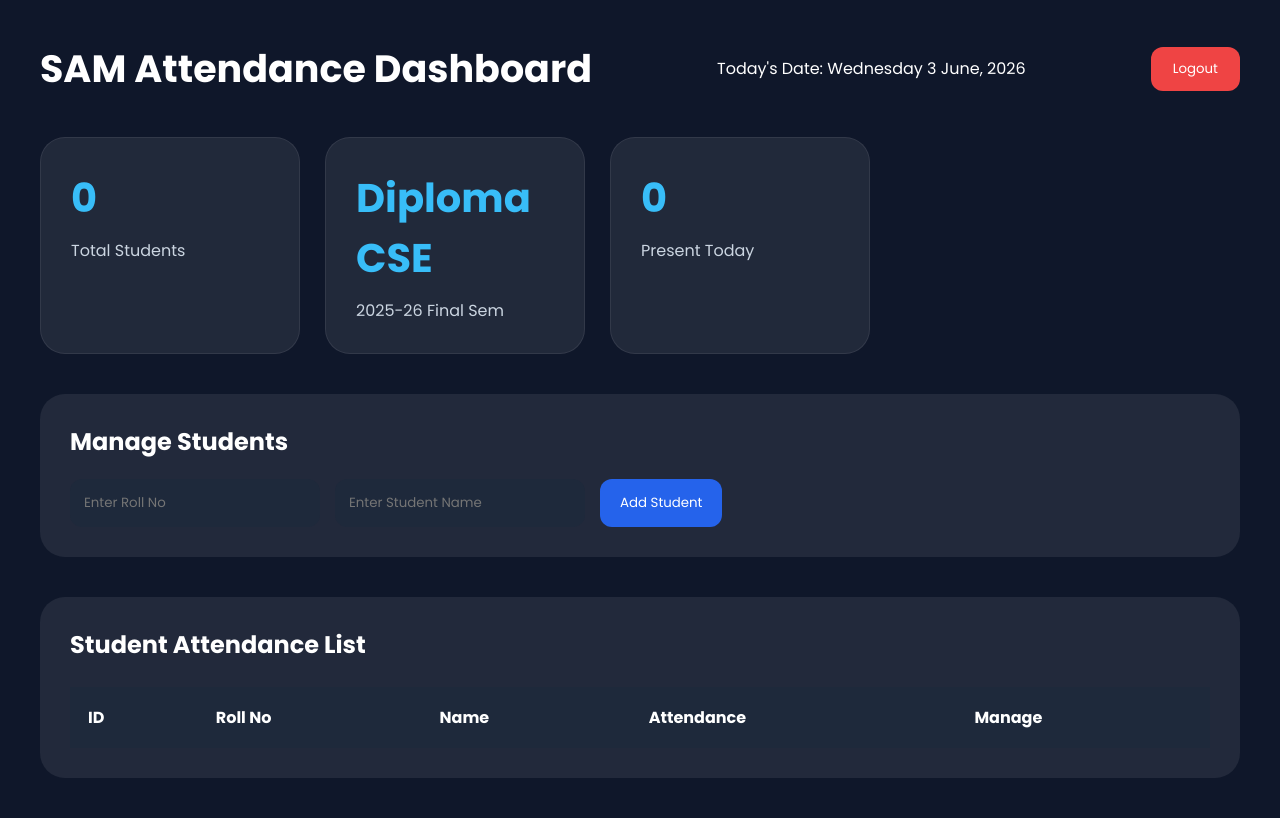
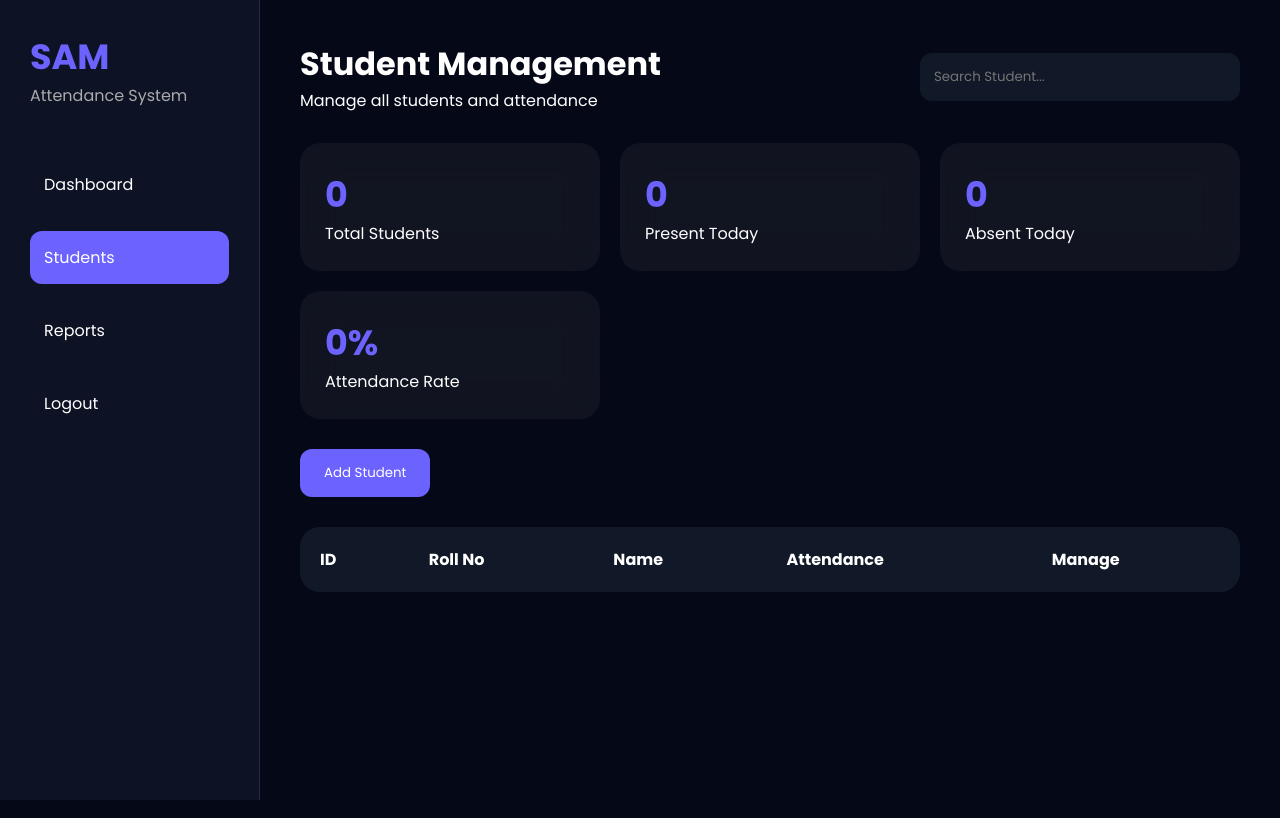
Before and after one commit to Ristel7/SAM-Attendance-System, a Flask app: page /dashboard in a window 1280 px wide. Run offline with Flask 3, Linux system fonts and the light colour scheme; the visitor is signed in with stand-in values (Sample User, id 1); data that the repository does not hold is empty.

Commit message:
Made Final Change

```diff
--- a/app.py
+++ b/app.py
@@ -1,7 +1,10 @@
+import os
+import mysql.connector
+from datetime import date
 from flask import Flask, render_template, request, redirect, session
-import mysql.connector
 from dotenv import load_dotenv
-import os
+
+
 
 app = Flask(__name__)
 load_dotenv()
@@ -86,13 +89,50 @@ def dashboard():
 
     absent_count = cursor.fetchone()
 
+    # total students
+    cursor.execute("SELECT COUNT(*) AS total FROM students")
+    total_students = cursor.fetchone()
+
+    # present today
+    cursor.execute("""
+    SELECT COUNT(*) AS present
+    FROM attendance
+    WHERE attendance_date = CURDATE()
+    AND status = 'Present'
+    """)
+
+    present_today = cursor.fetchone()
+
+    # absent today
+    cursor.execute("""
+    SELECT COUNT(*) AS absent
+    FROM attendance
+    WHERE attendance_date = CURDATE()
+    AND status = 'Absent'
+    """)
+
+    absent_today = cursor.fetchone()
+
+    # attendance percentage
+    total = total_students["total"]
+
+    if total > 0:
+        percentage = round(
+            (present_today["present"] / total) * 100,
+            1
+        )
+    else:
+        percentage = 0
+
     return render_template(
         "dashboard.html",
         total_students=total_students,
-        students=students,
-        present_count=present_count,
-        absent_count=absent_count
+        present_today=present_today,
+        absent_today=absent_today,
+        percentage=percentage,
+        students=students
     )
+
 
 # Students Page
 @app.route("/students")
@@ -111,7 +151,6 @@ def mark_attendance(student_id, status):
     SELECT * FROM attendance
     WHERE student_id = %s
     AND attendance_date = CURDATE()
-    ORDER BY roll_no DESC
     """
     cursor.execute(check_query, (student_id,))
     existing = cursor.fetchone()
--- a/templates/dashboard.html
+++ b/templates/dashboard.html
@@ -2,267 +2,197 @@
 <html lang="en">
 
 <head>
+
     <meta charset="UTF-8">
     <meta name="viewport" content="width=device-width, initial-scale=1.0">
-    <title>Dashboard</title>
-    <link rel="icon" href="{{ url_for('static', filename='images/icon.png') }}">
+
+    <title>Student Management</title>
+
+    <link rel="stylesheet" href="{{ url_for('static', filename='css/students.css') }}">
 
     <link rel="preconnect" href="https://fonts.googleapis.com">
+
     <link href="https://fonts.googleapis.com/css2?family=Poppins:wght@300;400;500;600;700&display=swap"
         rel="stylesheet">
 
-    <style>
-        * {
-            margin: 0;
-            padding: 0;
-            box-sizing: border-box;
-            font-family: 'Poppins', sans-serif;
-        }
-
-        body {
-            background: #0f172a;
-            color: white;
-            padding: 40px;
-        }
-
-        .heading {
-            display: flex;
-            justify-content: space-between;
-            align-items: center;
-            margin-bottom: 40px;
-        }
-
-        .heading h1 {
-            font-size: 38px;
-        }
-
-        .logout-btn {
-            padding: 12px 22px;
-            border: none;
-            border-radius: 12px;
-            background: #ef4444;
-            color: white;
-            cursor: pointer;
-        }
-
-        .cards {
-            display: flex;
-            gap: 25px;
-            margin-bottom: 40px;
-            flex-wrap: wrap;
-        }
-
-        .card {
-            width: 260px;
-            padding: 30px;
-            border-radius: 25px;
-            background: rgba(255, 255, 255, 0.08);
-            border: 1px solid rgba(255, 255, 255, 0.08);
-        }
-
-        .card h2 {
-            font-size: 40px;
-            color: #38bdf8;
-        }
-
-        .card p {
-            margin-top: 10px;
-            color: #cbd5e1;
-        }
-
-        .manage-box {
-            background: rgba(255, 255, 255, 0.08);
-            padding: 30px;
-            border-radius: 25px;
-            margin-bottom: 40px;
-        }
-
-        .manage-box h2 {
-            margin-bottom: 20px;
-        }
-
-        .manage-box form {
-            display: flex;
-            gap: 15px;
-            flex-wrap: wrap;
-        }
-
-        .manage-box input {
-            padding: 14px;
-            border: none;
-            border-radius: 12px;
-            width: 250px;
-            background: #1e293b;
-            color: white;
-        }
-
-        .add-btn {
-            padding: 14px 20px;
-            border: none;
-            border-radius: 12px;
-            background: #2563eb;
-            color: white;
-            cursor: pointer;
-        }
-
-        .table-box {
-            background: rgba(255, 255, 255, 0.08);
-            padding: 30px;
-            border-radius: 25px;
-            overflow-x: auto;
-        }
-
-        .table-box h2 {
-            margin-bottom: 25px;
-        }
-
-        table {
-            width: 100%;
-            border-collapse: collapse;
-        }
-
-        table th {
-            background: #1e293b;
-            padding: 18px;
-            text-align: left;
-        }
-
-        table td {
-            padding: 18px;
-            border-bottom: 1px solid rgba(255, 255, 255, 0.08);
-        }
-
-        .present-btn,
-        .absent-btn,
-        .delete-btn {
-            padding: 10px 16px;
-            border: none;
-            border-radius: 10px;
-            color: white;
-            cursor: pointer;
-            text-decoration: none;
-            display: inline-block;
-        }
-
-        .present-btn {
-            background: #22c55e;
-        }
-
-        .absent-btn {
-            background: #ef4444;
-        }
-
-        .delete-btn {
-            background: #f97316;
-        }
-
-        .actions {
-            display: flex;
-            gap: 10px;
-            flex-wrap: wrap;
-        }
-    </style>
 </head>
 
 <body>
 
-    <div class="heading">
+    <div class="container">
 
-        <h1>SAM Attendance Dashboard</h1>
+        <!-- SIDEBAR -->
 
-        <p>
-            Today's Date:
-            <span id="today-date"></span>
-        </p>
+        <aside class="sidebar">
 
-        <a href="/logout">
-            <button class="logout-btn">
-                Logout
-            </button>
-        </a>
+            <div class="logo">
+
+                <h2>SAM</h2>
+
+                <p>Attendance System</p>
 
             </div>
 
-    <div class="cards">
+            <nav>
+
+                <a href="/dashboard">Dashboard</a>
+
+                <a href="/students" class="active">
+                    Students
+                </a>
+
+                <a href="/reports">
+                    Reports
+                </a>
+
+                <a href="/logout">
+                    Logout
+                </a>
+
+            </nav>
+
+        </aside>
+
+        <!-- MAIN -->
+
+        <main class="main-content">
+
+            <!-- TOP BAR -->
+
+            <div class="topbar">
+
+                <div>
+
+                    <h1>Student Management</h1>
+
+                    <p>
+                        Manage all students and attendance
+                    </p>
+
+                </div>
+
+                <div class="search-box">
+
+                    <input type="text" placeholder="Search Student...">
+
+                </div>
+
+            </div>
+
+            <!-- STATS -->
+
+            <div class="stats">
 
                 <div class="card">
+
                     <h2>{{ total_students.total }}</h2>
+
                     <p>Total Students</p>
+
                 </div>
 
                 <div class="card">
-            <h2>Diploma CSE</h2>
-            <p>2025-26 Final Sem</p>
+
+                    <h2>{{ present_today.present }}</h2>
+
+                    <p>Present Today</p>
+
                 </div>
 
                 <div class="card">
-            <h2>{{ present_count.present_count }}</h2>
-            <p>Present Today</p>
+
+                    <h2>{{ absent_today.absent }}</h2>
+
+                    <p>Absent Today</p>
+
                 </div>
 
-        <!-- <div class="card">
-            <h2>{{ absent_count.absent_count }}</h2>
-            <p>Absent Today</p>
-        </div> -->
+                <div class="card">
+
+                    <h2>{{ percentage }}%</h2>
+
+                    <p>Attendance Rate</p>
+
+                </div>
 
             </div>
 
             <!-- ADD STUDENT -->
 
-    <div class="manage-box">
+            <div class="action-bar">
 
-        <h2>Manage Students</h2>
+                <button class="add-btn" onclick="openModal()">
 
-        <form action="/add_student" method="POST">
+                    Add Student
 
-            <input type="text" name="roll_no" placeholder="Enter Roll No" required>
-
-            <input type="text" name="name" placeholder="Enter Student Name" required>
-
-            <button class="add-btn">
-                Add Student
                 </button>
-
-        </form>
 
             </div>
 
-    <!-- STUDENT TABLE -->
+            <!-- TABLE -->
 
-    <div class="table-box" id="attendance-section">
-
-        <h2>Student Attendance List</h2>
+            <div class="table-container">
 
                 <table>
 
+                    <thead>
+
                         <tr>
+
                             <th>ID</th>
+
                             <th>Roll No</th>
+
                             <th>Name</th>
+
                             <th>Attendance</th>
+
                             <th>Manage</th>
+
                         </tr>
+
+                    </thead>
+
+                    <tbody>
 
                         {% for student in students %}
 
                         <tr>
 
-                <td>{{ student.id }}</td>
+                            <td>
+                                {{ student.id }}
+                            </td>
 
-                <td>{{ student.roll_no }}</td>
+                            <td>
+                                {{ student.roll_no }}
+                            </td>
 
-                <td>{{ student.name }}</td>
+                            <td>
+                                {{ student.name }}
+                            </td>
 
                             <td>
 
-                    <div class="actions">
+                                <div class="attendance-buttons">
 
-                        <a href="/mark_attendance/{{ student.id }}/Present" class="present-btn">
+                                    <a href="/mark_attendance/{{ student.id }}/Present">
+
+                                        <button class="present-btn">
+
                                             Present
+
+                                        </button>
+
                                     </a>
 
-                        <a href="/mark_attendance/{{ student.id }}/Absent" class="absent-btn">
+                                    <a href="/mark_attendance/{{ student.id }}/Absent">
+
+                                        <button class="absent-btn">
+
                                             Absent
+
+                                        </button>
+
                                     </a>
 
                                 </div>
@@ -271,8 +201,14 @@
 
                             <td>
 
-                    <a href="/delete_student/{{ student.id }}" class="delete-btn">
+                                <a href="/delete_student/{{ student.id }}">
+
+                                    <button class="delete-btn">
+
                                         Remove
+
+                                    </button>
+
                                 </a>
 
                             </td>
@@ -281,24 +217,64 @@
 
                         {% endfor %}
 
+                    </tbody>
+
                 </table>
 
             </div>
+
+        </main>
+
+    </div>
+
+    <!-- MODAL -->
+
+    <div id="studentModal" class="modal">
+
+        <div class="modal-content">
+
+            <h2>Add Student</h2>
+
+            <form action="/add_student" method="POST">
+
+                <input type="text" name="roll_no" placeholder="Roll Number" required>
+
+                <input type="text" name="name" placeholder="Student Name" required>
+
+                <button type="submit">
+
+                    Add Student
+
+                </button>
+
+            </form>
+
+        </div>
+
+    </div>
+
     <script>
 
-    const today = new Date()
+        function openModal() {
 
-    const formattedDate = today.toLocaleDateString(
-        'en-IN',
-        {
-            weekday: 'long',
-            year: 'numeric',
-            month: 'long',
-            day: 'numeric'
+            document
+                .getElementById("studentModal")
+                .style.display = "flex";
+
         }
-    )
 
-    document.getElementById("today-date").innerHTML = formattedDate
+        window.onclick = function (event) {
+
+            let modal =
+                document.getElementById("studentModal");
+
+            if (event.target == modal) {
+
+                modal.style.display = "none";
+
+            }
+
+        }
 
     </script>
 
--- a/templates/students.html
+++ b/templates/students.html
@@ -170,9 +170,9 @@
         <div class="card">
 
             <img src="{{ url_for('static',
-        filename='images/') }}">
+        filename='images/6.jpeg') }}">
 
-            <h2>Student 2</h2>
+            <h2>Priyanshi Dhurve</h2>
 
             <div class="role">
                 Frontend Developer
@@ -200,7 +200,7 @@
             </div>
 
             <p>
-                Managed MySQL tables,
+                Managed Documentation,
                 attendance records,
                 and report generation.
             </p>
```
Also changed, not shown: 1 other file. Lines whose indentation alone changed are shown as unchanged.
